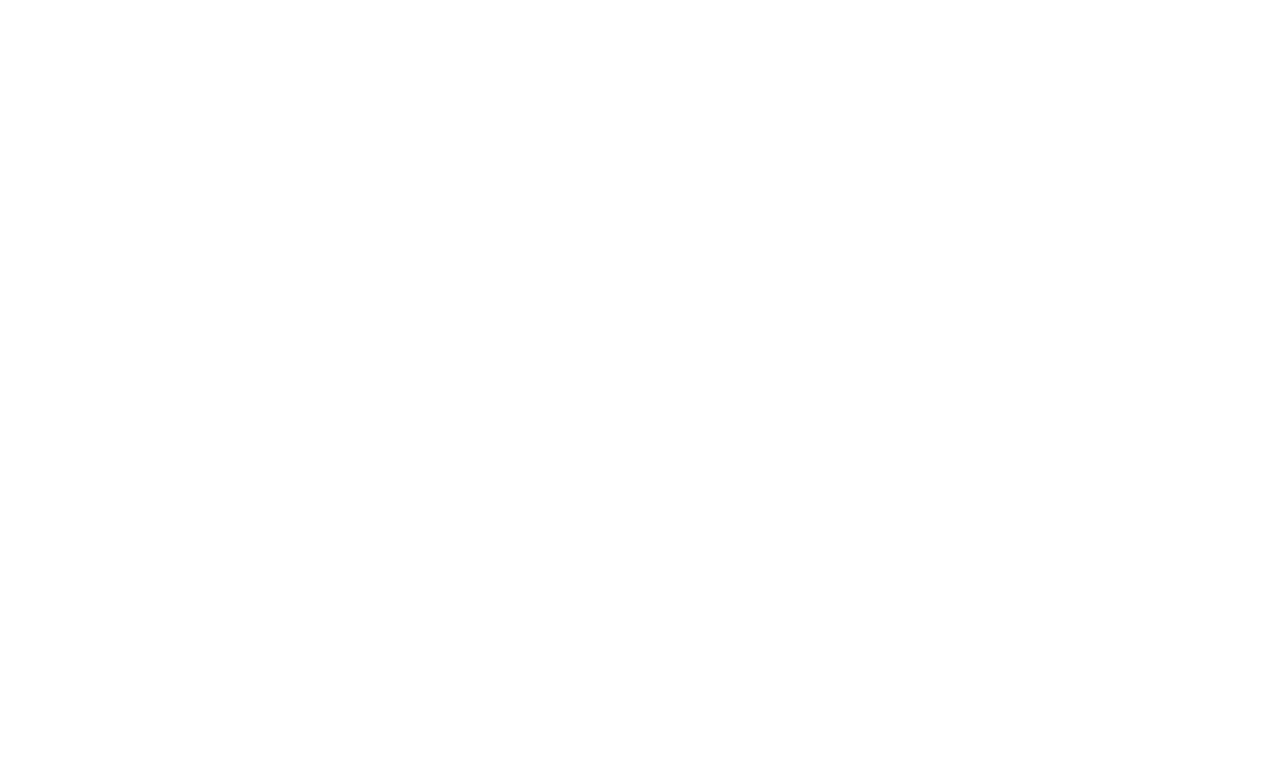
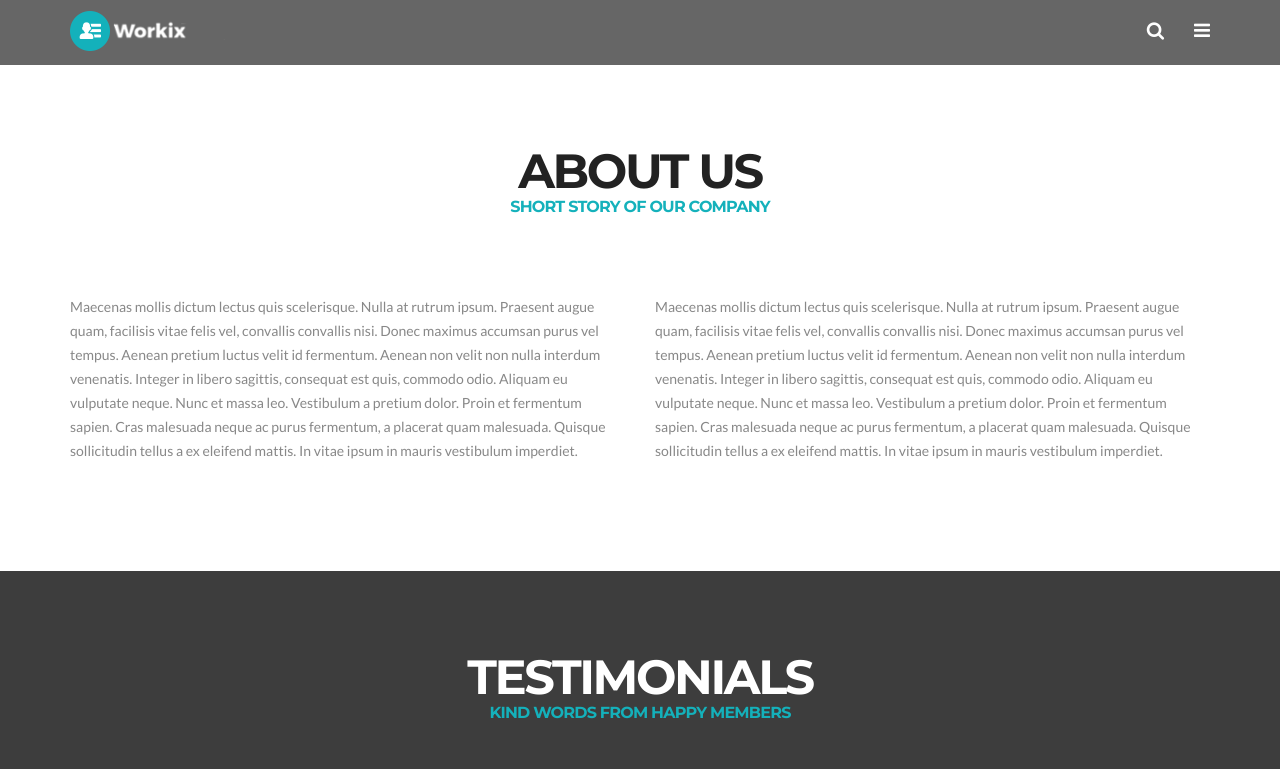
Before and after one commit to workix/workix-frontend-vue, a Vue app: page /sobre_nos in a window 1280 px wide. Before the commit this address had no page. Shown: the top 769 px of the page. Built offline with nearby package versions, Linux system fonts and the light colour scheme.

Commit message:
added about view

```diff
--- a/src/components/NavBar.vue
+++ b/src/components/NavBar.vue
@@ -20,7 +20,7 @@
 							<li><a href="company.html">Empresa</a></li>
 							<li><a href="blog.html">Blog</a></li>
 							<li><a href="post.html">Postagem</a></li>
-							<li><a href="about.html">Sobre nós</a></li>
+							<li><router-link to="/sobre_nos">Sobre nós</router-link></li>
 							<li><a href="testimonials.html">Depoimentos</a></li>
 							<li><a href="options.html">Opções</a></li>
 						</ul>
--- a/src/router/index.js
+++ b/src/router/index.js
@@ -3,6 +3,7 @@
 import IndexView from '../views/IndexView.vue'
 import JobsView from '../views/JobsView.vue'
 import PostJobView from '../views/PostJobView.vue'
+import AboutView from '../views/AboutView.vue'
 
 const routes = [
   {
@@ -21,12 +22,9 @@
     component: PostJobView
   },
   {
-    path: '/about',
-    name: 'about',
-    // route level code-splitting
-    // this generates a separate chunk (about.[hash].js) for this route
-    // which is lazy-loaded when the route is visited.
-    component: () => import(/* webpackChunkName: "about" */ '../views/AboutView.vue')
+    path: '/sobre_nos',
+    name: 'sobre_nos',
+    component: AboutView
   }
 ]
 
--- a/src/views/AboutView.vue
+++ b/src/views/AboutView.vue
@@ -1,5 +1,57 @@
 <template>
-  <div class="about">
-    <h1>This is an about page</h1>
+  <div id="about">
+      <PageLoader />
+      <NavBar />
+      <HeaderBar />
+
+  <!-- ============ TITLE START ============ -->
+		<section id="title">
+			<div class="container">
+				<div class="row">
+					<div class="col-sm-12 text-center">
+						<h1>About Us</h1>
+						<h4>Short story of our company</h4>
+					</div>
+				</div>
+			</div>
+		</section>
+  <!-- ============ TITLE END ============ -->
+
+  <!-- ============ STORY START ============ -->
+		<section id="story">
+			<div class="container">
+				<div class="row">
+					<div class="col-sm-6">
+						<p>Maecenas mollis dictum lectus quis scelerisque. Nulla at rutrum ipsum. Praesent augue quam, facilisis vitae felis vel, convallis convallis nisi. Donec maximus accumsan purus vel tempus. Aenean pretium luctus velit id fermentum. Aenean non velit non nulla interdum venenatis. Integer in libero sagittis, consequat est quis, commodo odio. Aliquam eu vulputate neque. Nunc et massa leo. Vestibulum a pretium dolor. Proin et fermentum sapien. Cras malesuada neque ac purus fermentum, a placerat quam malesuada. Quisque sollicitudin tellus a ex eleifend mattis. In vitae ipsum in mauris vestibulum imperdiet.</p>
+					</div>
+					<div class="col-sm-6">
+						<p>Maecenas mollis dictum lectus quis scelerisque. Nulla at rutrum ipsum. Praesent augue quam, facilisis vitae felis vel, convallis convallis nisi. Donec maximus accumsan purus vel tempus. Aenean pretium luctus velit id fermentum. Aenean non velit non nulla interdum venenatis. Integer in libero sagittis, consequat est quis, commodo odio. Aliquam eu vulputate neque. Nunc et massa leo. Vestibulum a pretium dolor. Proin et fermentum sapien. Cras malesuada neque ac purus fermentum, a placerat quam malesuada. Quisque sollicitudin tellus a ex eleifend mattis. In vitae ipsum in mauris vestibulum imperdiet.</p>
+					</div>
+				</div>
+			</div>
+		</section>
+  <!-- ============ STORY END ============ -->
+
+    <TestimonialsWrapper />
+
   </div>
 </template>
+
+<script>
+import PageLoader from '@/components/PageLoader.vue'
+import NavBar from '@/components/NavBar.vue'
+import HeaderBar from '@/components/HeaderBar.vue'
+import TestimonialsWrapper from '@/components/TestimonialsWrapper.vue'
+export default {
+  components: {
+    PageLoader,
+    NavBar,
+    HeaderBar,
+    TestimonialsWrapper
+  }
+}
+</script>
+
+<style>
+
+</style>
```
